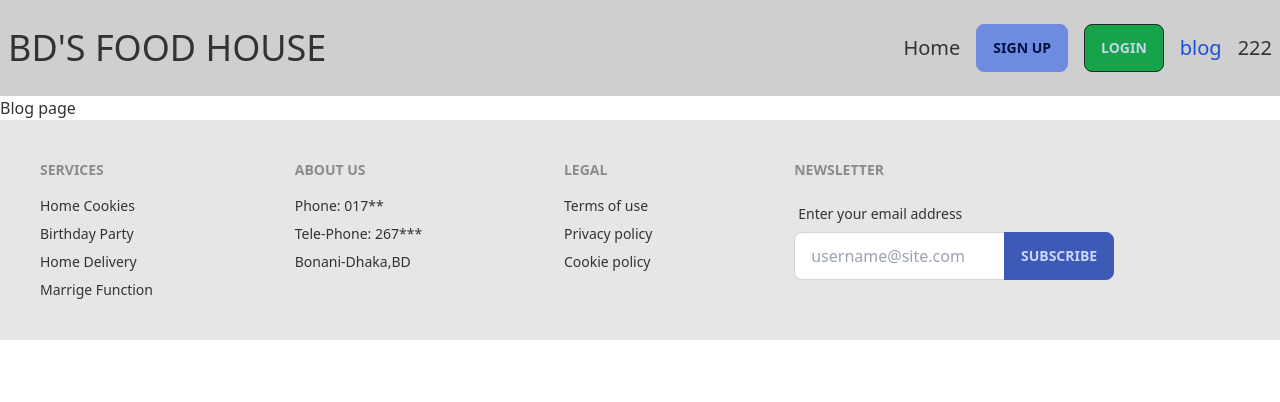
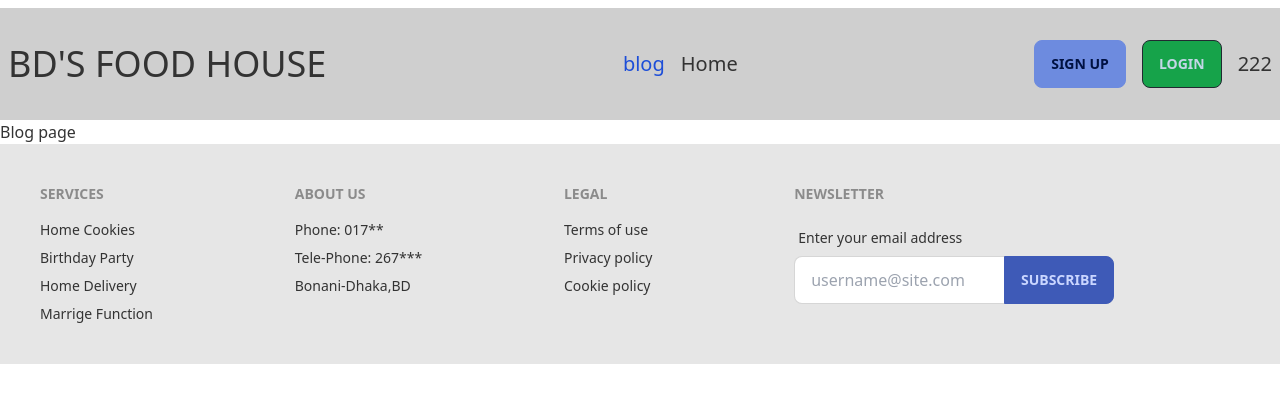
Before and after one commit to abukawsar45/chef_recipe_hunter, a React (Vite) app: page /blog in a window 1280 px wide. Shown: the top 402 px of the page. Built offline with nearby package versions, Linux system fonts and the light colour scheme; no server answers.

Commit message:
tooltip part complete

```diff
--- a/src/components/ChefData/ChefData.jsx
+++ b/src/components/ChefData/ChefData.jsx
@@ -6,7 +6,7 @@ const ChefData = ({ chefInfo }) => {
 
   // console.log(chefInfo);
   const { picture, name, experience, numRecipes,rating_star, chef_image, _id} = chefInfo;
-  console.log(chef_image);
+  // console.log(chef_image);
 
 
 
--- a/src/components/Header/Header.jsx
+++ b/src/components/Header/Header.jsx
@@ -8,8 +8,9 @@ const Header = () => {
 
   const { user,logOut } = useContext(AuthContext);
   console.log('...', user);
+  const name = user?.displayName;
   const image = user?.photoURL;
-  console.log(image);
+  // console.log(image);
   // console.log(logOut);
 
   const handleLogOut = () => {
@@ -26,14 +27,21 @@ const Header = () => {
       <div>
         <h1 className='font-blod text-4xl'>BD'S FOOD HOUSE</h1>
       </div>
-      <div className='flex flex-col justify-center text-xl gap-2 md:gap-4 my-0 md:my-4 md:flex-row'>
+      <div className='flex flex-col justify-center text-xl gap-2 md:gap-4 my-0 md:my-6 md:flex-row'>
+        <ActiveLink className='' to='/blog'>
+          blog
+        </ActiveLink>
         <ActiveLink to='/'>Home </ActiveLink>
+      </div>
+      <div className='flex flex-col justify-center items-center text-xl gap-2 md:gap-4 my-0 md:my-6 md:flex-row'>
         {user ? (
           <>
             {image && (
+              <div className='tooltip flex items-center' data-tip={name && name }>
                 <div className='avatar online'>
-                <div className='w-12 rounded-full'>
+                  <div className='w-14 rounded-full'>
                     <img src={image} />
+                  </div>
                 </div>
               </div>
             )}
@@ -53,10 +61,6 @@ const Header = () => {
           </>
         )}
 
-          <ActiveLink className='' to='/blog'>
-            blog
-          </ActiveLink>
-
         <ActiveLink to='/222'>222</ActiveLink>
       </div>
     </div>
--- a/src/layout/Main.jsx
+++ b/src/layout/Main.jsx
@@ -5,7 +5,7 @@ import Footer from '../components/Footer/Footer';
 
 const Main = () => {
   return (
-    <div className=''>
+    <div className='my-2'>
       <Header></Header>
       <Outlet></Outlet>
       <Footer/>
```
Lines whose indentation alone changed are shown as unchanged.
